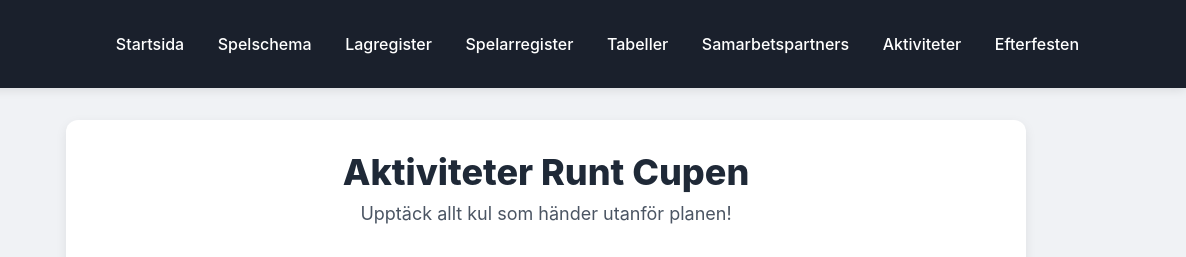
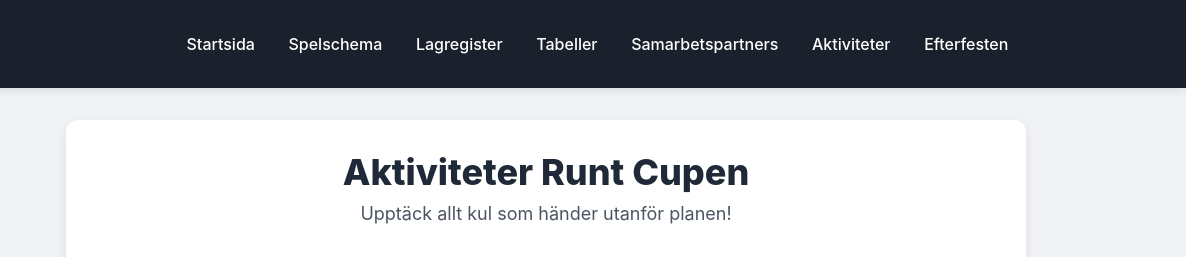
Before and after one commit to Formulacoder/Arboga-stad-cup, a plain HTML site: page aktiviteter.html in a window 1280 px wide. Shown: the top 257 px of the page, 94-1280 px from the left. Drawn offline with nearby package versions, Linux system fonts and the light colour scheme; no server answers.

Commit message:
Tog bort meny

```diff
--- a/aktiviteter.html
+++ b/aktiviteter.html
@@ -201,7 +201,6 @@
             <a href="index.html">Startsida</a>
             <a href="fotbollsschema.html">Spelschema</a>
             <a href="lagregister.html">Lagregister</a>
-            <a href="spelaregister.html">Spelarregister</a>
             <a href="tabeller.html">Tabeller</a>
             <a href="sponsorer.html">Samarbetspartners</a>
             <a href="aktiviteter.html">Aktiviteter</a>
```
Also changed, not shown: efterfesten.html (+0 -1 lines).
